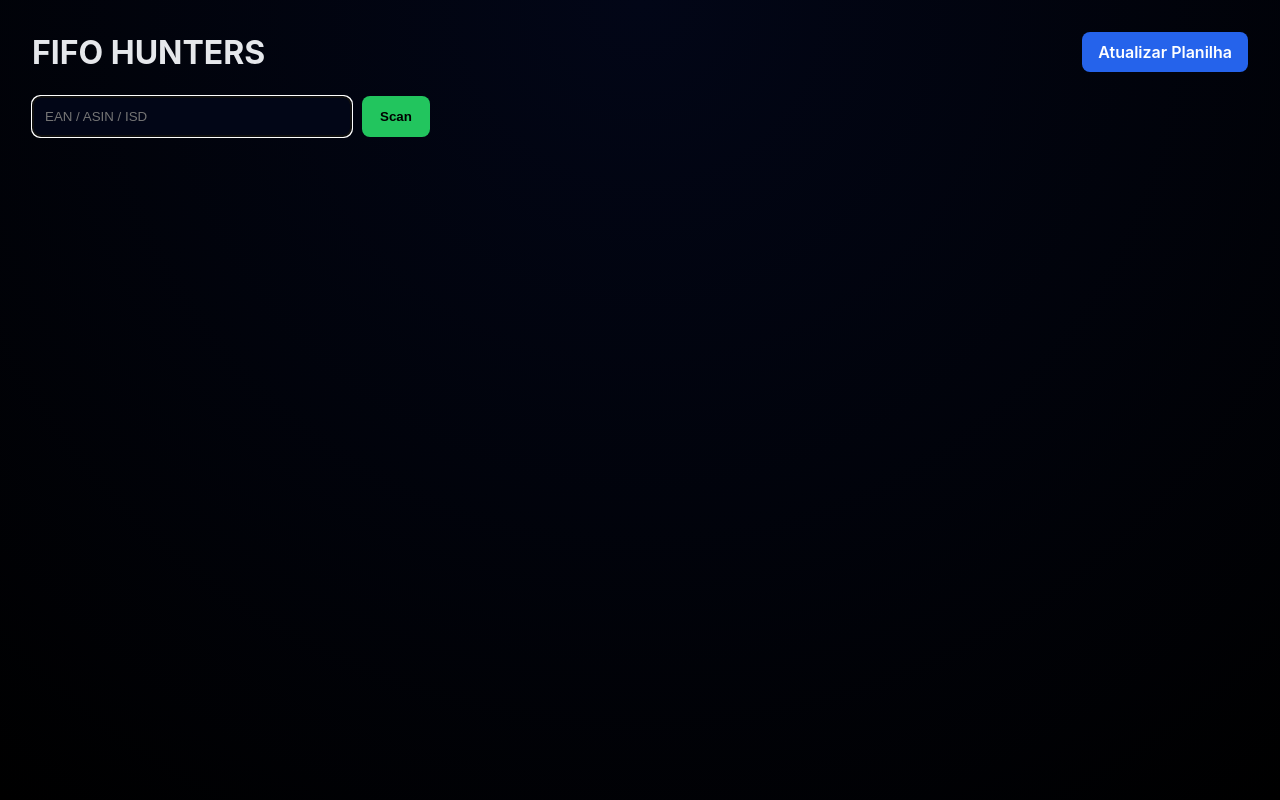
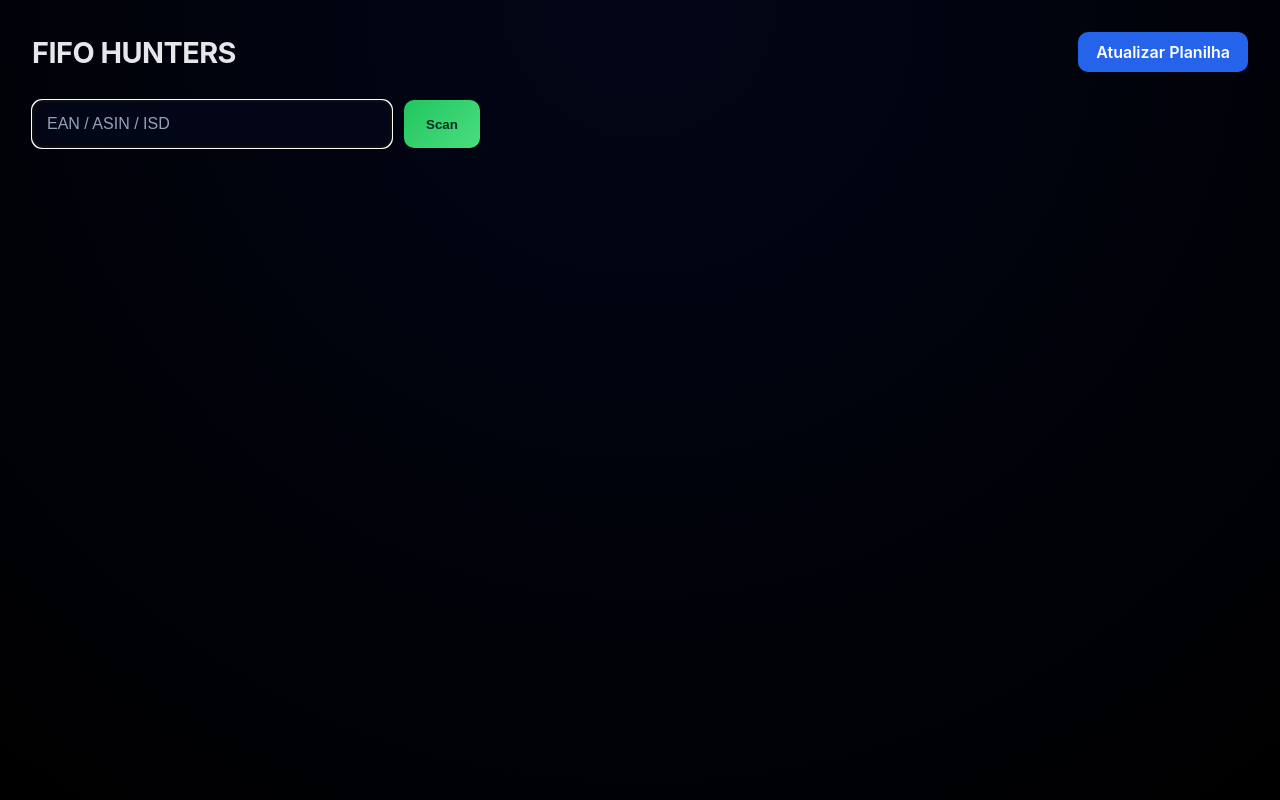
Before and after one commit to samuel0998/FIFOhunters, a Flask app: page /scan in a window 1280 px wide. Run offline with Flask 3, Linux system fonts and the light colour scheme; parts of the project's set-up code (start-up, migrations or seed data) failed here and were passed over.

Commit message:
fix to production

```diff
--- a/backend/static/css/style.css
+++ b/backend/static/css/style.css
@@ -1,95 +1,192 @@
+/* ================= RESET ================= */
 * {
     margin: 0;
     padding: 0;
     box-sizing: border-box;
 }
 
+/* ================= VARIÁVEIS ================= */
 :root {
     --bg: #020617;
     --card: #020617;
     --border: #1e293b;
     --text: #e5e7eb;
     --muted: #94a3b8;
+
     --ok: #22c55e;
     --warn: #facc15;
     --danger: #ef4444;
-    --radius: 14px;
+
+    --radius: 16px;
 }
 
+/* ================= BODY ================= */
 body {
-    font-family: Inter, Arial, sans-serif;
+    font-family: "Inter", Arial, sans-serif;
     background: radial-gradient(circle at top, #020617, #000);
     color: var(--text);
     min-height: 100vh;
     padding: 32px;
 }
 
-/* HEADER */
+/* ================= HEADER ================= */
 .top {
     display: flex;
     justify-content: space-between;
     align-items: center;
-    margin-bottom: 24px;
+    margin-bottom: 28px;
+}
+
+.top h1 {
+    font-size: 1.8rem;
+    letter-spacing: -0.5px;
 }
 
 .btn-upload {
     background: #2563eb;
-    padding: 10px 16px;
-    border-radius: 8px;
-    color: white;
+    padding: 10px 18px;
+    border-radius: 10px;
+    color: #fff;
     text-decoration: none;
     font-weight: 600;
+    transition: 0.2s ease;
 }
 
-/* SCAN */
+.btn-upload:hover {
+    background: #1d4ed8;
+}
+
+/* ================= SCAN ================= */
 .scan-box {
     display: flex;
-    gap: 10px;
-    margin-bottom: 24px;
+    gap: 12px;
+    margin-bottom: 32px;
 }
 
 .scan-box input {
-    padding: 12px;
-    width: 320px;
-    border-radius: 8px;
+    flex: 1;
+    max-width: 360px;
+    padding: 14px;
+    border-radius: 10px;
     border: 1px solid var(--border);
     background: #020617;
-    color: white;
+    color: var(--text);
+    font-size: 1rem;
+}
+
+.scan-box input::placeholder {
+    color: var(--muted);
 }
 
 .scan-box button {
-    padding: 12px 18px;
-    background: #22c55e;
+    padding: 14px 22px;
+    background: linear-gradient(135deg, var(--ok), #4ade80);
     border: none;
-    border-radius: 8px;
-    font-weight: bold;
+    border-radius: 10px;
+    font-weight: 700;
     cursor: pointer;
+    color: #022c22;
+    transition: 0.2s ease;
 }
 
-/* RESULTS */
+.scan-box button:hover {
+    transform: translateY(-1px);
+    box-shadow: 0 8px 20px rgba(34,197,94,0.35);
+}
+
+/* ================= RESULTS GRID ================= */
 #results {
     display: grid;
-    grid-template-columns: repeat(auto-fill, minmax(320px, 1fr));
-    gap: 16px;
+    grid-template-columns: repeat(auto-fill, minmax(380px, 1fr));
+    gap: 24px;
 }
 
+/* ================= CARD ================= */
 .card {
-    background: var(--card);
+    background: linear-gradient(180deg, #020617, #020617f2);
     border-radius: var(--radius);
-    padding: 16px;
-    border-left: 6px solid;
-    box-shadow: 0 10px 25px rgba(0,0,0,0.5);
+    padding: 24px;
+    border-left: 8px solid;
+    box-shadow: 0 18px 40px rgba(0,0,0,0.65);
+    display: flex;
+    flex-direction: column;
+    gap: 10px;
 }
 
+/* STATUS COLORS */
 .card.ok { border-color: var(--ok); }
 .card.atencao { border-color: var(--warn); }
 .card.critico { border-color: var(--danger); }
 
+/* ================= CARD CONTENT ================= */
 .card h3 {
-    margin-bottom: 8px;
+    font-size: 1.1rem;
+    line-height: 1.35;
+    margin-bottom: 4px;
 }
 
-.status {
-    margin-top: 8px;
-    font-weight: bold;
+.card p {
+    font-size: 0.9rem;
+    color: var(--muted);
 }
+
+.card p b {
+    color: var(--text);
+}
+
+/* ================= HIGHLIGHT AREA ================= */
+.highlight {
+    display: flex;
+    justify-content: space-between;
+    align-items: center;
+    margin-top: 14px;
+    padding-top: 14px;
+    border-top: 1px solid var(--border);
+}
+
+.highlight div {
+    text-align: center;
+    flex: 1;
+}
+
+.highlight span {
+    display: block;
+    font-size: 0.7rem;
+    color: var(--muted);
+    letter-spacing: 0.5px;
+}
+
+.highlight strong {
+    font-size: 1.5rem;
+    font-weight: 800;
+}
+
+/* ================= STATUS BADGE ================= */
+.status-badge {
+    margin-top: 6px;
+    padding: 6px 14px;
+    border-radius: 999px;
+    font-size: 0.7rem;
+    font-weight: 800;
+    display: inline-block;
+    color: #020617;
+}
+
+.card.ok .status-badge { background: var(--ok); }
+.card.atencao .status-badge { background: var(--warn); }
+.card.critico .status-badge { background: var(--danger); }
+
+/* ================= RESPONSIVO ================= */
+@media (max-width: 600px) {
+    body {
+        padding: 20px;
+    }
+
+    .scan-box {
+        flex-direction: column;
+    }
+
+    .scan-box input {
+        max-width: 100%;
+    }
+}
--- a/backend/templates/scan.html
+++ b/backend/templates/scan.html
@@ -51,15 +51,31 @@ card.className = `card ${statusClass}`;
 
         card.innerHTML = `
     <h3>${item.produto}</h3>
-            <p><b>NF-e:</b> ${item.nfe}</p>
+
+    <p><b>ISA:</b> ${item.isa}</p>
     <p><b>ISD:</b> ${item.isd}</p>
     <p><b>Data abertura:</b> ${item.data_abertura || "-"}</p>
     <p><b>Esperado:</b> ${item.quantidade_esperada}</p>
     <p><b>Recebido:</b> ${item.quantidade_recebida}</p>
-            <p><b>Falta receber:</b> ${item.falta_receber}</p>
-            <p><b>FIFO Days:</b> ${item.fifo_days}</p>
-            <span class="status">${item.status}</span>
+
+    <div class="highlight">
+        <div>
+            <span>FALTA / SOBRA</span>
+            <strong>${item.falta_receber}</strong>
+        </div>
+
+        <div>
+            <span>FIFO DAYS</span>
+            <strong>${item.fifo_days}</strong>
+        </div>
+
+        <div>
+            <span>STATUS</span>
+            <div class="status-badge">${item.status}</div>
+        </div>
+    </div>
 `;
+
 
         container.appendChild(card);
     });
```
Lines whose indentation alone changed are shown as unchanged.
